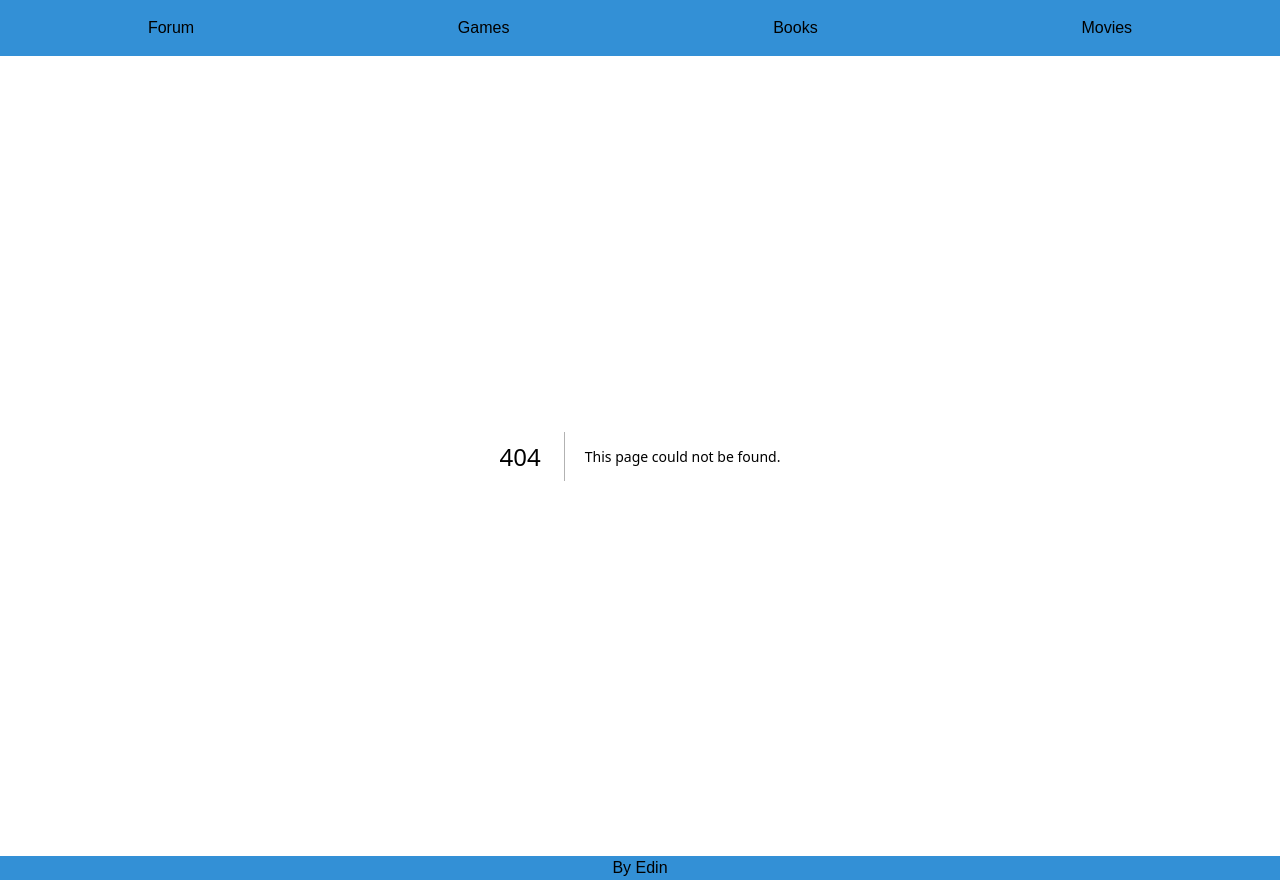
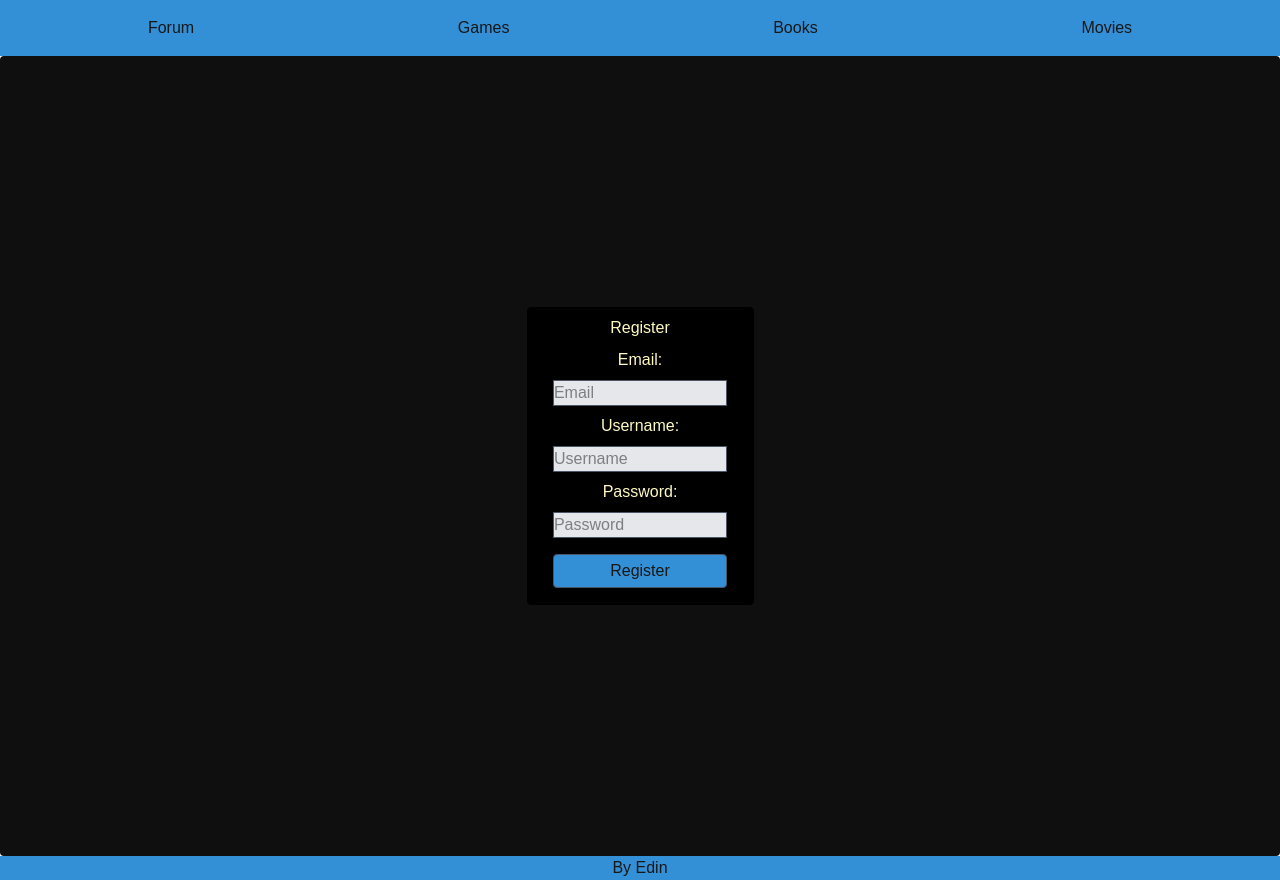
Before and after one commit to edinvnode/advanced-forum-app-nextjs, a Next.js app: page /register in a window 1280 px wide. Before the commit this address had no page. Built offline with nearby package versions, Linux system fonts and the light colour scheme.

Commit message:
Added register route

```diff
--- /dev/null
+++ b/app/register/page.tsx
@@ -0,0 +1,30 @@
+export default function Register() {
+  return (
+    <div className="flex min-h-screen items-center justify-center border-black rounded bg-[#0f0f0f]">
+      <form className="h-1/2 flex items-center justify-center flex-col bg-[#000000] p-2 border border-black rounded">
+        <p className="mb-2 border-black text-yellow-100">Register</p>
+        <label className="mb-2 text-yellow-100">Email:</label>
+        <input
+          className="mb-2 border border-gray-600 bg-gray-200 w-5/6"
+          placeholder="Email"
+          type="email"
+        />
+        <label className="mb-2 text-yellow-100">Username:</label>
+        <input
+          className="mb-2 border border-gray-600 bg-gray-200 w-5/6"
+          placeholder="Username"
+          type="text"
+        />
+        <label className="mb-2 text-yellow-100">Password:</label>
+        <input
+          className="mb-2 border border-gray-600 bg-gray-200 w-5/6"
+          placeholder="Password"
+          type="password"
+        />
+        <button className="mb-2 p-1 border border-gray-600 bg-[#3390d6] w-5/6 mt-2 rounded">
+          Register
+        </button>
+      </form>
+    </div>
+  );
+}
```
